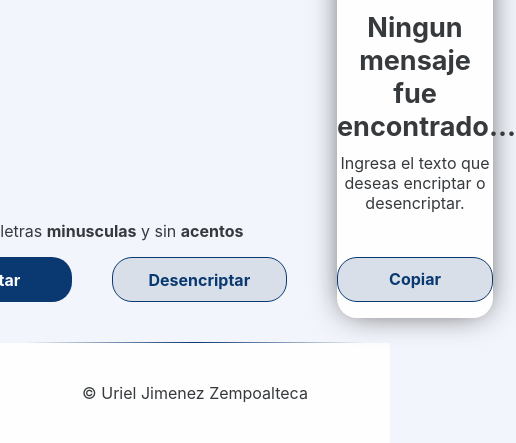
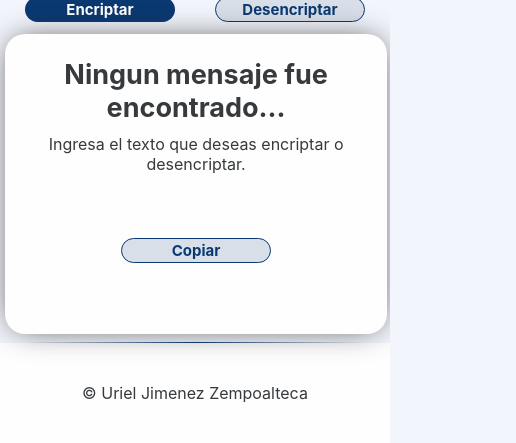
Before and after one commit to SirZempo/Encriptador, a plain HTML site: page index.html in a window 390 px wide. Shown: the part 555-998 px from the top of the page, 516 px wide, since content can reach past the window. Drawn offline with Linux system fonts and the light colour scheme.

Commit message:
Se hizo la parte responsiva

```diff
--- a/style.css
+++ b/style.css
@@ -271,3 +271,71 @@ footer {
 	justify-content: center;
 	font-family: var(--texto-uri);
 }
+
+@media screen and (max-width: 768px) {
+    main{
+        width: 100%;
+        display: block;
+    }
+
+    .seccion-texto{
+        margin: unset;
+        height: 500px;
+    }
+
+    .contenedor-caja-texto{
+        justify-content: center;
+    }
+
+    .contenedor-alerta {
+        align-items: end;
+        justify-content: center;
+        font-size: 15px;
+    }
+
+    .boton-encriptar{
+        height: 25px;
+        width: 150px;
+        font-size: 15px;
+    }
+
+    .boton-desencriptar{
+        height: 25px;
+        width: 150px;
+        font-size: 15px;
+    }
+
+    .seccion-resultado{
+        margin: 0 5px;
+        height: 300px;
+        width: 98%;
+    }
+
+    .contenedor-patapon{
+        display: none;
+    }
+
+    .contenedor-parrafo{
+        height: 50%;
+    }
+
+    .contenedor-parrafo h3{
+        padding-top: 6.25%;
+    }
+
+    .contenedor-copiar{
+        height: 50%;
+        align-items: center;
+    }
+
+    .boton-copiar{
+        height: 25px;
+        width: 150px;
+        font-size: 15px;
+    }
+
+    .contenedor-resultado{
+        height: 50%;
+        padding: 6.25%;
+    }
+}
```
